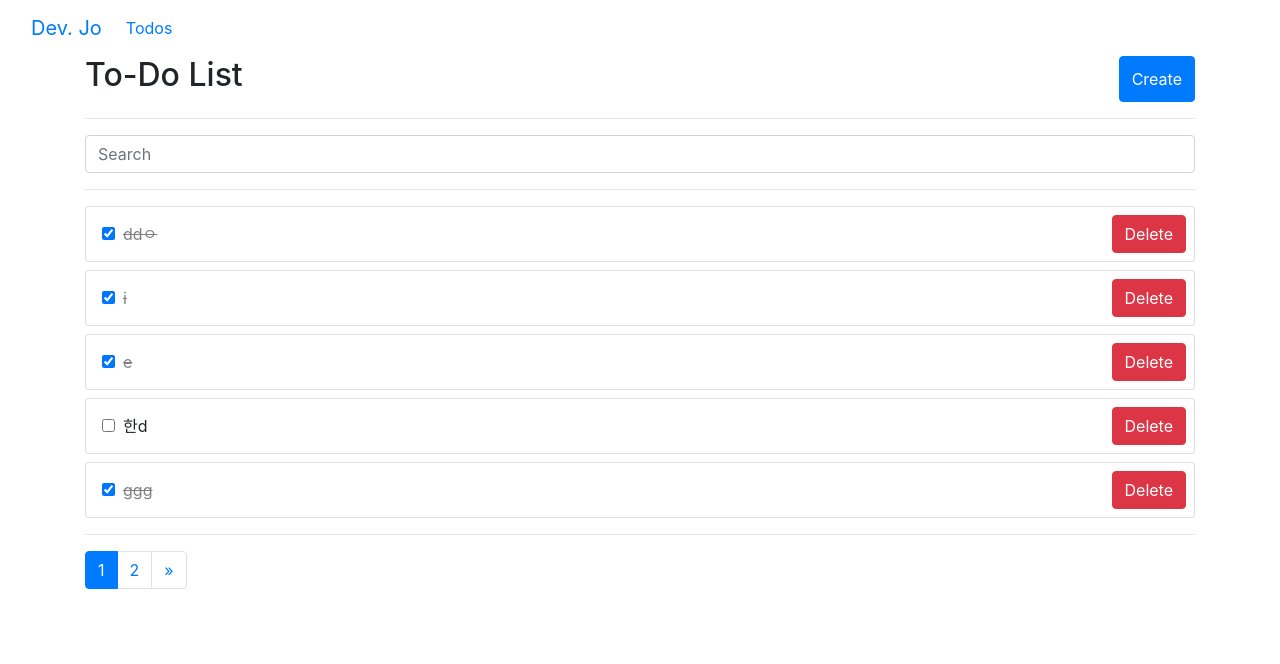
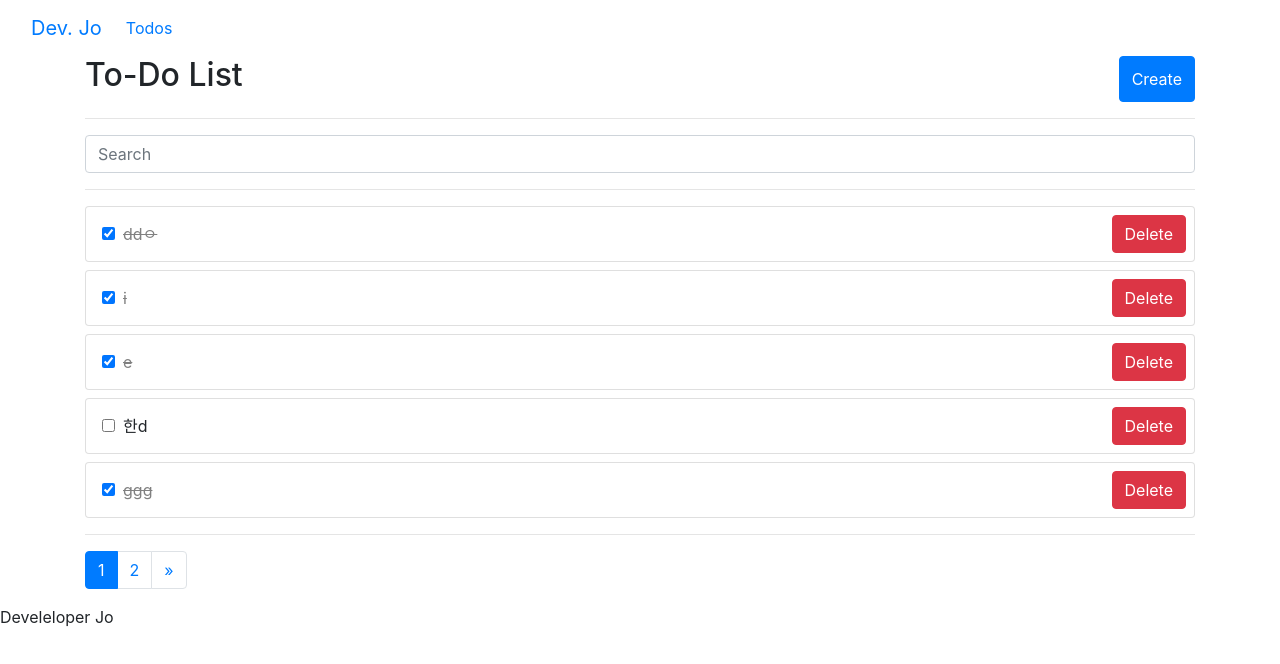
Before and after one commit to DeveloperJo/vue3-project, a Vue app: page /todos in a window 1280 px wide. Shown: the top 664 px of the page. Built offline with nearby package versions, Linux system fonts and the light colour scheme; data requests are answered from the project's data file.

Commit message:
teleport 기능 학습

```diff
--- a/public/index.html
+++ b/public/index.html
@@ -18,6 +18,7 @@
         Please enable it to continue.</strong>
   </noscript>
   <div id="app"></div>
+  <div id="devJo"></div>
   <!-- built files will be auto injected -->
 </body>
 
--- a/src/components/TodoList.vue
+++ b/src/components/TodoList.vue
@@ -28,6 +28,9 @@
 			</div>
 		</div>
 		<Modal :showModal="showModal" @close="closeModal" @delete="deleteTodo" />
+		<teleport to="#devJo">
+			<div>Develeloper Jo</div>
+		</teleport>
 	</div>
 </template>
 
```
